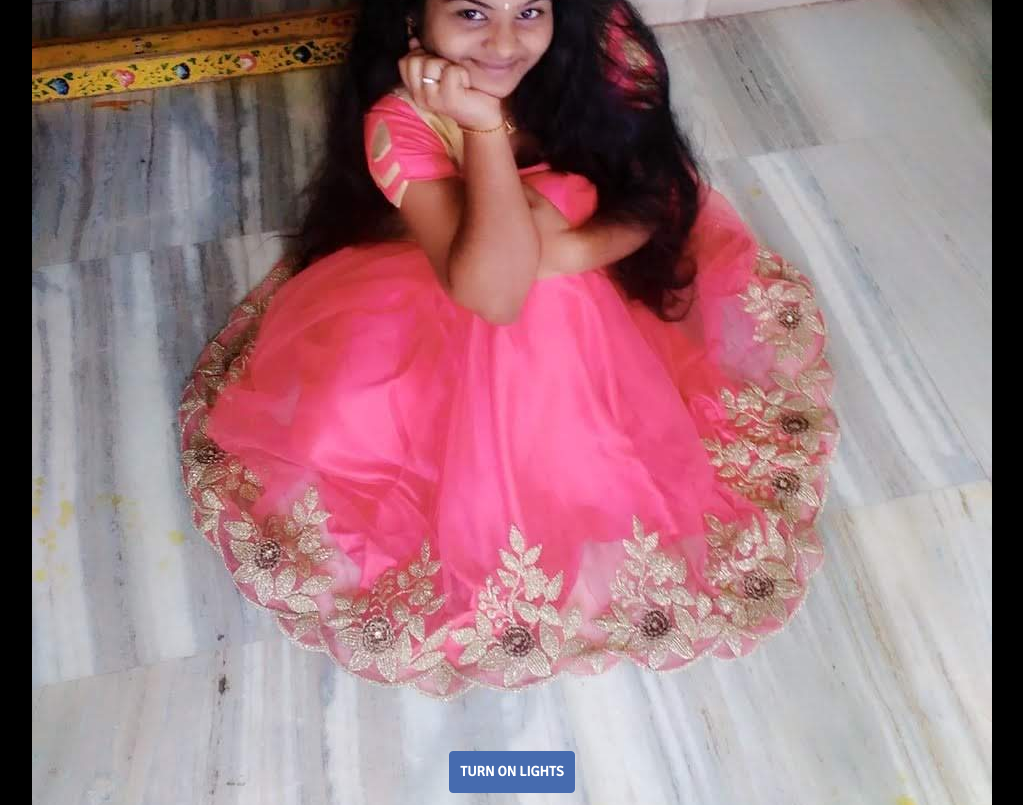
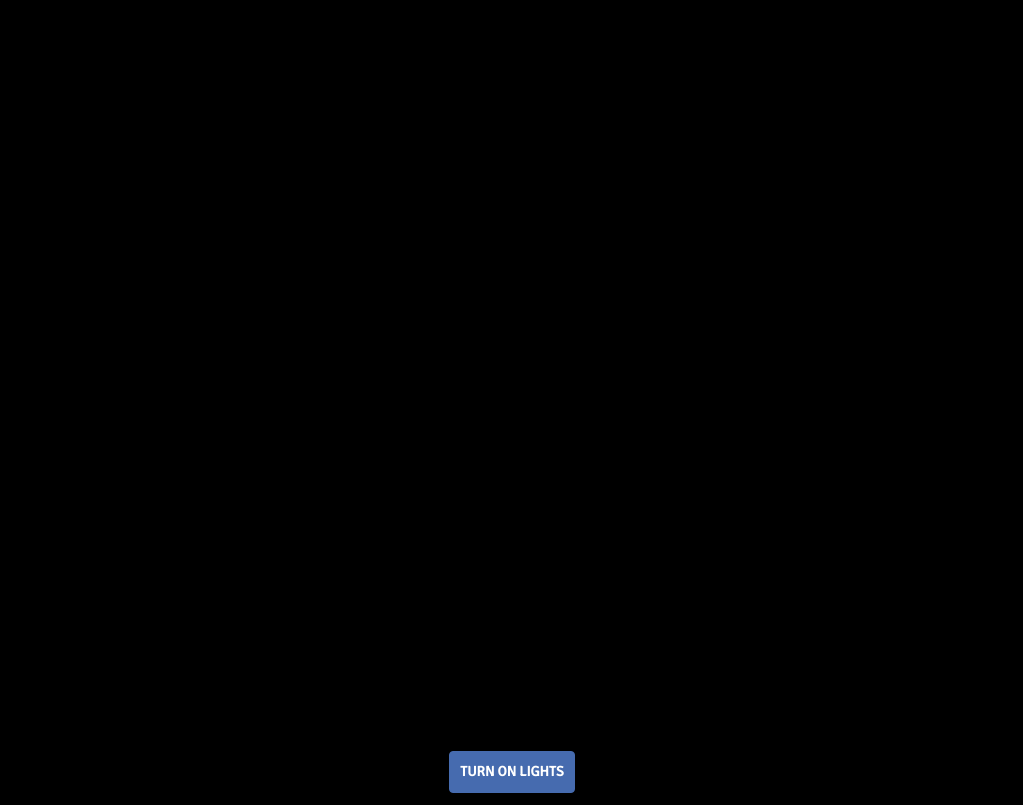
Before and after one commit to MANNEMHEMANTHTARUN/happy-bday-project, a website: page index.html in a window 1280 px wide. Shown: the top 805 px of the page, without its empty margins (128-1151 px from the left). Drawn offline with nearby package versions, Linux system fonts and the light colour scheme.

Commit message:
Update index.html
added some changes

```diff
--- a/index.html
+++ b/index.html
@@ -85,7 +85,7 @@
 		</div>
 		<div class="row">
 			<div class="col-md-12 text-center">
-				<img src="sus.jpg" class="bannar">
+				<img src="banner.png" class="bannar">
 			</div>
 		</div>
 		<!-- <div class="row message">
```
